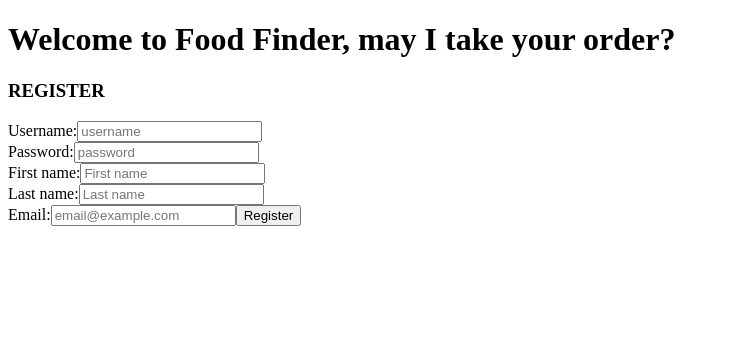
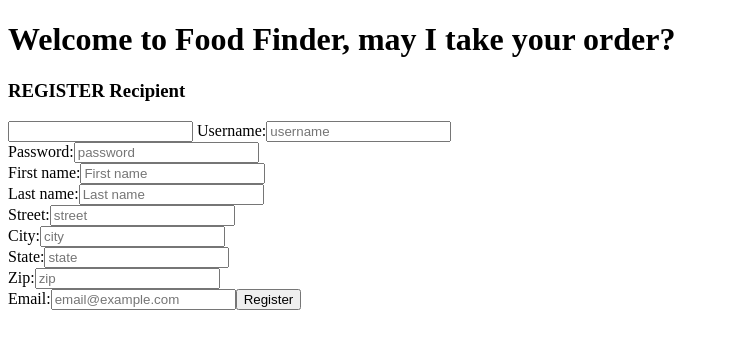
Before and after one commit to David-EstradaSD/FoodFinder, an Angular app in the folder ngFoodfinder/: page /#/register in a window 1280 px wide. Shown: the top 348 px of the page, without its empty margins (0-729 px from the left). Built offline with nearby package versions, Linux system fonts and the light colour scheme.

Commit message:
add user registration

```diff
--- a/ngFoodfinder/src/app/components/register/register.component.html
+++ b/ngFoodfinder/src/app/components/register/register.component.html
@@ -1,11 +1,21 @@
-<h3>REGISTER</h3>
+<h3>REGISTER Recipient</h3>
 
-
+<!-- "streetAddress": "100 Way to Go",
+            "city": "Denver",
+            "state": "CO",
+            "zip": "12345" -->
 <form>
+  <input type="text" name="role" [(ngModel)]="newUser.role">
   Username:<input type="text" name="username" placeholder="username" [(ngModel)]="newUser.username"><br>
   Password:<input type="password" name="password" placeholder="password" [(ngModel)]="newUser.password"><br>
   First name:<input type="text" name="first name" placeholder="First name" [(ngModel)]="newUser.firstName"><br>
   Last name:<input type="text" name="last name" placeholder="Last name" [(ngModel)]="newUser.lastName"><br>
+
+  Street:<input type="text" name="street" placeholder="street" [(ngModel)]="newAddress.streetAddress"><br>
+  City:<input type="text" name="city" placeholder="city" [(ngModel)]="newAddress.city"><br>
+  State:<input type="text" name="state" placeholder="state" [(ngModel)]="newAddress.state"><br>
+  Zip:<input type="text" name="zip" placeholder="zip" [(ngModel)]="newAddress.zip"><br>
+
   Email:<input type="email" name="user email" placeholder="email@example.com" [(ngModel)]="newUser.email">
-  <input type="button" name="registration button" value="Register" (click)="register(newUser)">
+  <input type="button" name="registration button" value="Register" (click)="register(newUser, newAddress)">
 </form>
--- a/ngFoodfinder/src/app/components/register/register.component.ts
+++ b/ngFoodfinder/src/app/components/register/register.component.ts
@@ -1,5 +1,6 @@
 import { Component, OnInit } from '@angular/core';
 import { Router } from '@angular/router';
+import { Address } from 'src/app/models/address';
 import { User } from 'src/app/models/user';
 import { AuthService } from 'src/app/services/auth.service';
 
@@ -10,6 +11,8 @@ import { AuthService } from 'src/app/services/auth.service';
 })
 export class RegisterComponent implements OnInit {
   newUser: User = new User();
+  newAddress: Address = new Address();
+  combinedAddressUser: Object = {};
 
   constructor(
     private auth: AuthService,
@@ -20,15 +23,16 @@ export class RegisterComponent implements OnInit {
   ngOnInit(): void {
   }
 
-  register(userIn: User) {
+  register(userIn: User, addressIn: Address) {
+    this.combinedAddressUser = { "user": userIn, "address": addressIn};
     console.log("In register() with user name: " + userIn.username + " password: " + userIn.password + " email: " + userIn.email);
-    this.auth.register(userIn).subscribe(
+    this.auth.register(this.combinedAddressUser).subscribe(
       userOut => {
         console.log('RegisterComponent.register(): user registered.');
         this.auth.login(userIn.username, userIn.password).subscribe( // Autologin if user registration successful using the given cleartext
           loggedInUser => {
             console.log('RegisterComponent.register(): user logged in successfully.');
-              this.router.navigateByUrl('/todo');
+              this.router.navigateByUrl('/foodfinder');
           },
           badJuju => {
             console.log('RegisterComponent.register(): user login failed.');
--- a/ngFoodfinder/src/app/services/auth.service.ts
+++ b/ngFoodfinder/src/app/services/auth.service.ts
@@ -39,7 +39,7 @@ export class AuthService {
     );
   }
 
-  register(user: User): Observable<User> {
+  register(user: Object): Observable<User> {
     // create request to register a new account
     return this.http.post<User>(this.baseUrl + 'register', user).pipe(
       catchError((err: any) => {
```
